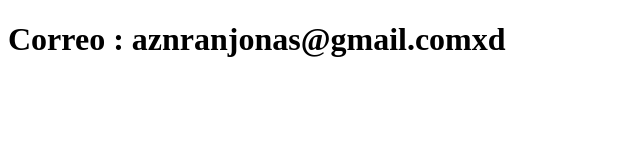
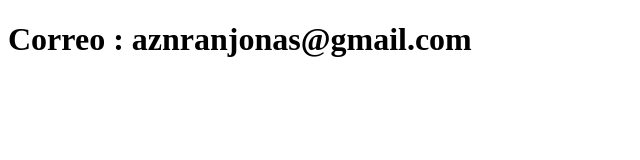
Before and after one commit to JonasRivadeneyra/Sistema-de-Registro-de-Juego, a plain HTML site: page contacto.html in a window 1280 px wide. Shown: the full height of the page, 0-640 px from the left. Drawn offline with Linux system fonts and the light colour scheme.

Commit message:
Actuliza Contacto Final

```diff
--- a/contacto.html
+++ b/contacto.html
@@ -6,6 +6,6 @@
     <title>Contacto</title>
 </head>
 <body>
-    <h1>Correo : aznranjonas@gmail.comxd</h1>
+    <h1>Correo : aznranjonas@gmail.com</h1>
 </body>
 </html>
```
